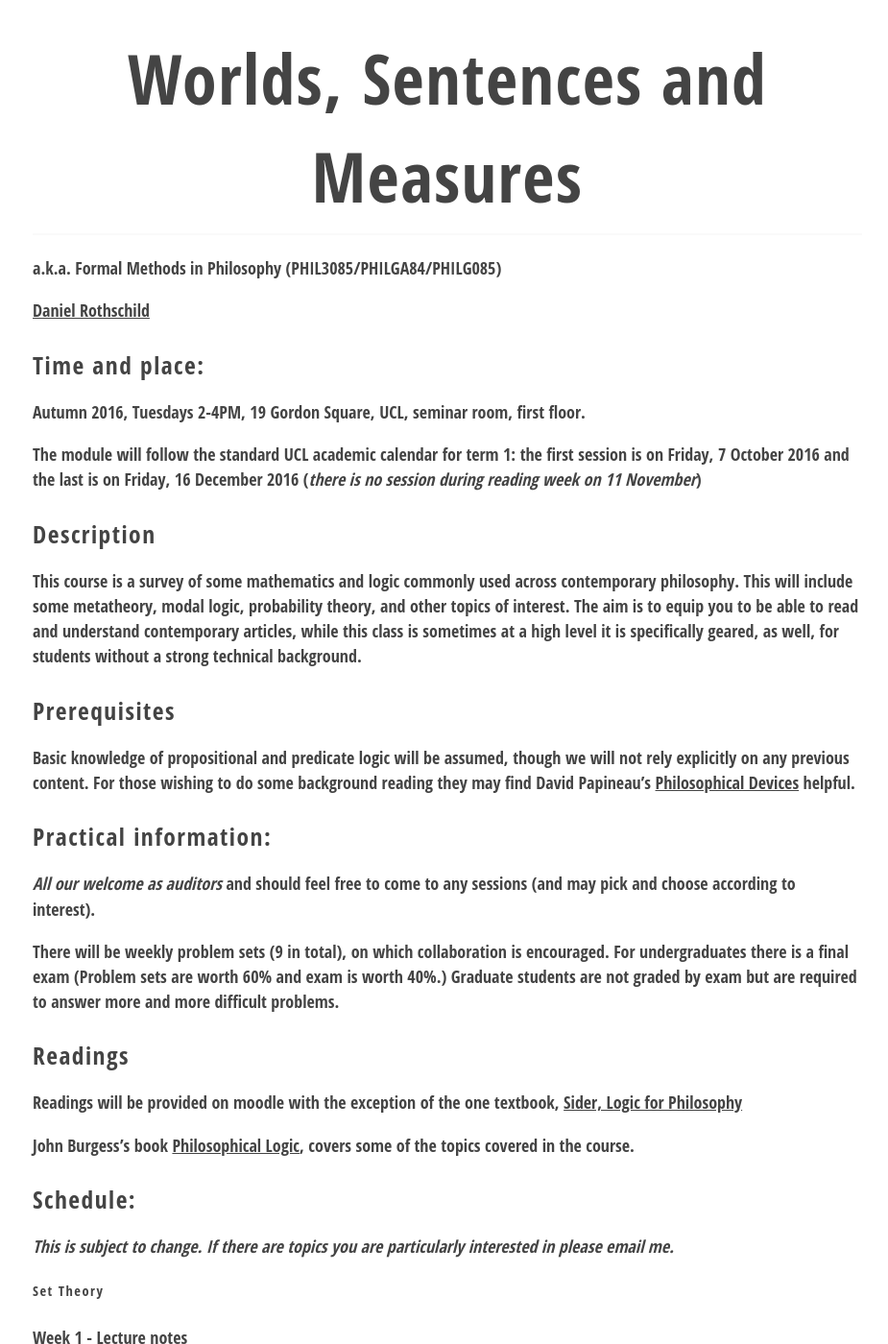
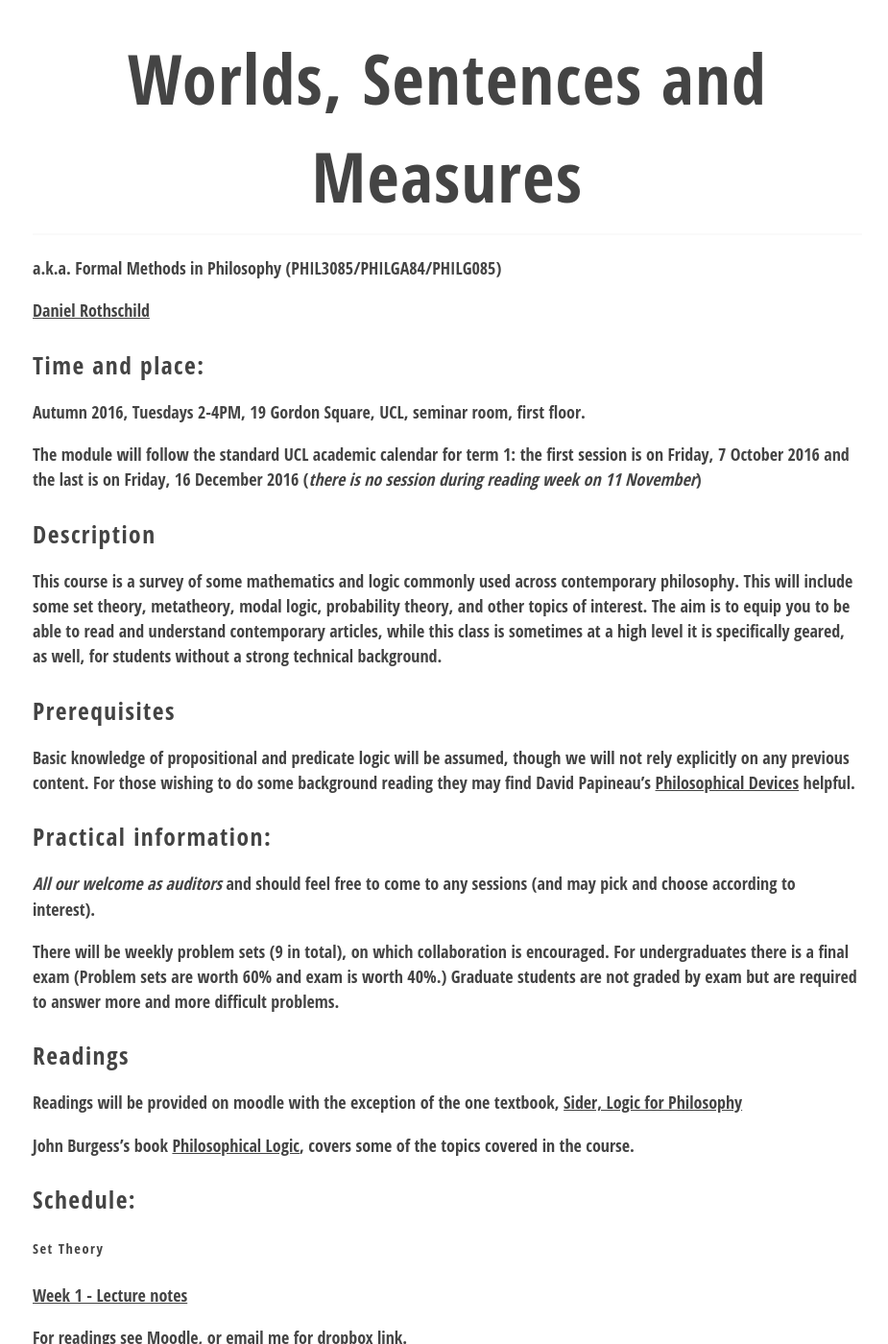
Before and after one commit to danielrothschild/danielrothschild.github.io, a Jekyll site: the page built from WSM16/index.md, in a window 1280 px wide and 1400 px high. Shown: the whole window at 96% size, without its empty margins (174-1099 px from the left). Built offline with Jekyll 4.4.1, drawn with Linux system fonts in a browser that asks for light colours; our own code applies the rules of GitHub Pages for plain Markdown files; comment, search, counter and statistics services are not loaded; some of the changed text lies outside the part shown.

Commit message:
added new wsm16info

```diff
--- a/WSM16/index.md
+++ b/WSM16/index.md
@@ -14,7 +14,7 @@ The module will follow the standard UCL academic calendar for term 1: the first
 
 #### Description
 
-This course is a survey of some mathematics and logic commonly used across contemporary philosophy.  This will include some metatheory, modal logic, probability theory, and other topics of interest.  The aim is to equip you to be able to read and understand contemporary articles, while this class is sometimes at a high level it is specifically geared, as well, for students without a strong technical background.
+This course is a survey of some mathematics and logic commonly used across contemporary philosophy.  This will include some set theory, metatheory, modal logic, probability theory, and other topics of interest.  The aim is to equip you to be able to read and understand contemporary articles, while this class is sometimes at a high level it is specifically geared, as well, for students without a strong technical background.
 
 #### Prerequisites
 
@@ -26,6 +26,7 @@ Basic knowledge of propositional and predicate logic will be assumed, though we
 
 There will be weekly problem sets  (9 in total), on which collaboration is encouraged.  For undergraduates there is a final exam (Problem sets are worth 60% and exam is worth 40%.)  Graduate students are not graded by exam but are required to answer more and more difficult problems.
 
+
 #### Readings
 
 Readings will be provided on moodle with the exception of the one textbook, [Sider, Logic for Philosophy](https://www.amazon.co.uk/Logic-Philosophy-Theodore-Sider/dp/0199575584)
@@ -33,8 +34,6 @@ Readings will be provided on moodle with the exception of the one textbook, [Sid
 John Burgess's book [Philosophical Logic](https://www.amazon.co.uk/Philosophical-Princeton-Foundations-Contemporary-Philosophy/dp/0691156336), covers some of the topics covered in the course.
 
 #### Schedule:
-
-*This is subject to change.  If there are topics you are particularly interested in please email me.*
 
 ##### Set Theory
 
```
Also changed, not shown: other parts of WSM16/index.md (+6 -0 lines), WSM16/index.html (+6 -21 lines), 1 other file.
